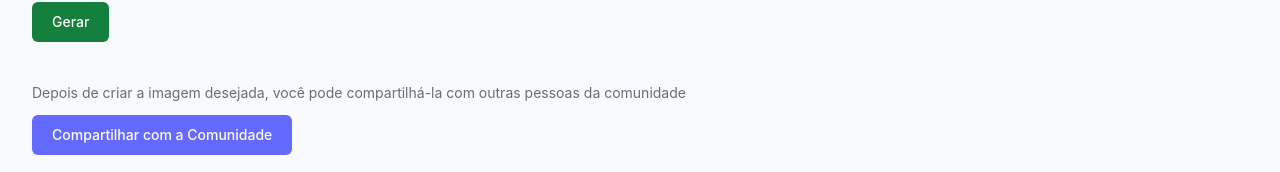
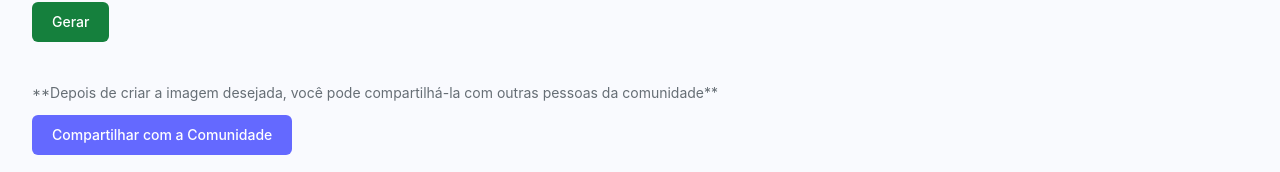
Before and after one commit to caique-caetano/dalle_clone, a React (Vite) app in the folder client/: page /create-post in a window 1280 px wide. Shown: the part 755-927 px from the top of the page. Built offline with nearby package versions, Linux system fonts and the light colour scheme; a web font is replaced by a local one.

Commit message:
Ajustado erros.

```diff
--- a/client/src/page/CreatePost.jsx
+++ b/client/src/page/CreatePost.jsx
@@ -120,7 +120,7 @@ const CreatePost = () => {
         </div>
 
         <div className="mt-10">
-          <p className="mt-2 text-[#666e75] text-[14px]">Depois de criar a imagem desejada, você pode compartilhá-la com outras pessoas da comunidade</p>
+          <p className="mt-2 text-[#666e75] text-[14px]">**Depois de criar a imagem desejada, você pode compartilhá-la com outras pessoas da comunidade**</p>
           <button
             type="submit"
             className="mt-3 text-white bg-[#6469ff] font-medium rounded-md text-sm w-full sm:w-auto px-5 py-2.5 text-center">
```
Also changed, not shown: 1 other file (tests, documents, lock files or other folders).
